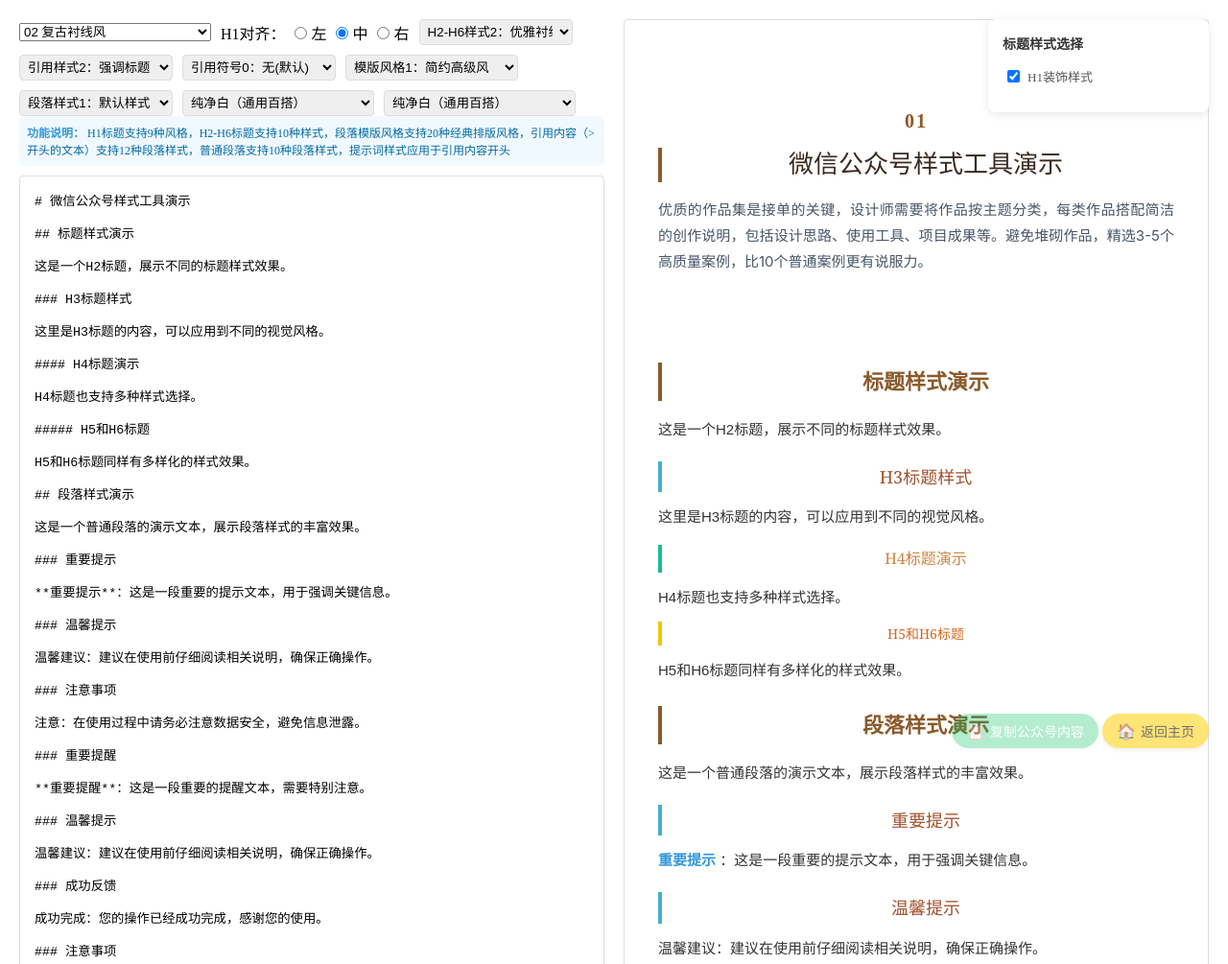
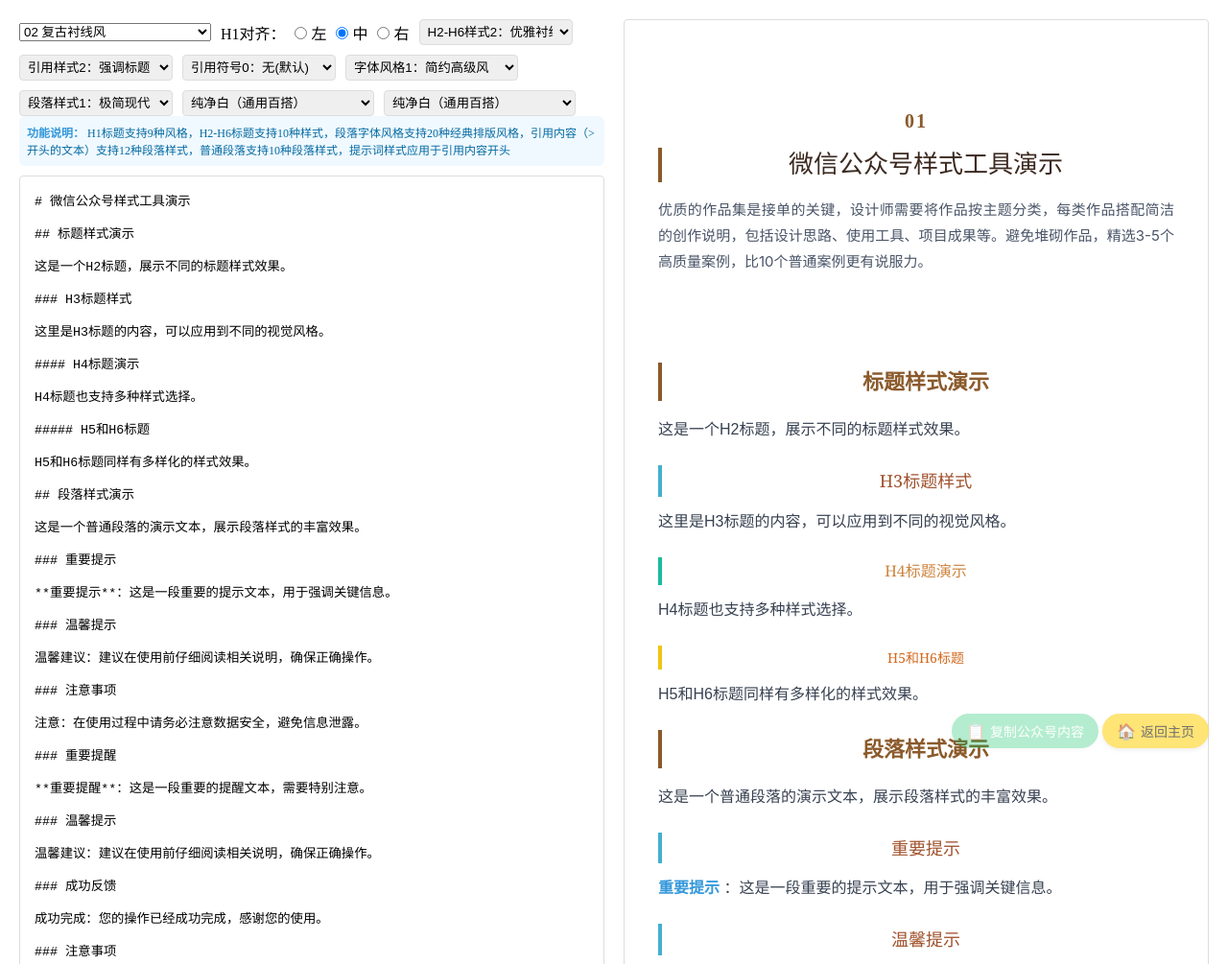
Before and after one commit to shengmingzhishu/LeeCommonWxMDFormatHtml, a plain HTML site: page markdown/md-custom-style-youhua-page-master.html in a window 1280 px wide. Shown: the top 1005 px of the page at 96% size. Drawn offline with Linux system fonts and the light colour scheme; files whose address does not match are found by name.

Commit message:
增加了样式设置

```diff
--- a/markdown/md-custom-style-youhua-page-master.html
+++ b/markdown/md-custom-style-youhua-page-master.html
@@ -209,14 +209,7 @@
     </style>
 </head>
 <body>
-    <!-- 样式选择器 -->
-    <div class="style-selector">
-        <h4>标题样式选择</h4>
-        <div class="style-option">
-            <input type="checkbox" id="enablePartStyle" checked>
-            <label for="enablePartStyle">H1装饰样式</label>
-        </div>
-    </div>
+
 
     <a href="../index.html" class="back-home"> 返回主页</a>
     <div class="container">
@@ -282,42 +275,52 @@
                     <option value="prompt-style-5">引用符号5：成功反馈</option>
                 </select>
 
-                <!-- 段落模版风格选择（统一控制字体、字号、行高、首行缩进等） -->
+                <!-- 段落字体风格选择（统一控制字体、字号、行高、首行缩进等） -->
                 <select id="template-style-select" style="width: 180px; padding: 4px; border: 1px solid #ddd; border-radius: 4px;" onChange="changeHtml(this.value)">
-                    <option value="template-style-1">模版风格1：简约高级风</option>
-                    <option value="template-style-2">模版风格2：清晰分点风</option>
-                    <option value="template-style-3">模版风格3：学术严谨风</option>
-                    <option value="template-style-4">模版风格4：国风古韵风</option>
-                    <option value="template-style-5">模版风格5：温馨治愈风</option>
-                    <option value="template-style-6">模版风格6：复古怀旧风</option>
-                    <option value="template-style-7">模版风格7：活泼元气风</option>
-                    <option value="template-style-8">模版风格8：科技未来风</option>
-                    <option value="template-style-9">模版风格9：田园森系风</option>
-                    <option value="template-style-10">模版风格10：商务精英风</option>
-                    <option value="template-style-11">模版风格11：美食诱人风</option>
-                    <option value="template-style-12">模版风格12：健康养生风</option>
-                    <option value="template-style-13">模版风格13：宠物治愈风</option>
-                    <option value="template-style-14">模版风格14：星座趣味风</option>
-                    <option value="template-style-15">模版风格15：教育启蒙风</option>
-                    <option value="template-style-16">模版风格16：促销引流风</option>
-                    <option value="template-style-17">模版风格17：旅行攻略风</option>
-                    <option value="template-style-18">模版风格18：公益温情风</option>
-                    <option value="template-style-19">模版风格19：杂志精致风</option>
-                    <option value="template-style-20">模版风格20：互动问答风</option>
+                    <option value="template-style-1">字体风格1：简约高级风</option>
+                    <option value="template-style-2">字体风格2：清晰分点风</option>
+                    <option value="template-style-3">字体风格3：学术严谨风</option>
+                    <option value="template-style-4">字体风格4：国风古韵风</option>
+                    <option value="template-style-5">字体风格5：温馨治愈风</option>
+                    <option value="template-style-6">字体风格6：复古怀旧风</option>
+                    <option value="template-style-7">字体风格7：活泼元气风</option>
+                    <option value="template-style-8">字体风格8：科技未来风</option>
+                    <option value="template-style-9">字体风格9：田园森系风</option>
+                    <option value="template-style-10">字体风格10：商务精英风</option>
+                    <option value="template-style-11">字体风格11：美食诱人风</option>
+                    <option value="template-style-12">字体风格12：健康养生风</option>
+                    <option value="template-style-13">字体风格13：宠物治愈风</option>
+                    <option value="template-style-14">字体风格14：星座趣味风</option>
+                    <option value="template-style-15">字体风格15：教育启蒙风</option>
+                    <option value="template-style-16">字体风格16：促销引流风</option>
+                    <option value="template-style-17">字体风格17：旅行攻略风</option>
+                    <option value="template-style-18">字体风格18：公益温情风</option>
+                    <option value="template-style-19">字体风格19：杂志精致风</option>
+                    <option value="template-style-20">字体风格20：互动问答风</option>
                 </select>
 
                 <!-- 段落样式选择（用于引用内容等特殊段落） -->
                 <select id="normal-paragraph-style-select" style="width: 160px; padding: 4px; border: 1px solid #ddd; border-radius: 4px;" onChange="changeHtml(this.value)">
-                    <option value="normal-style-1">段落样式1：默认样式</option>
-                    <option value="normal-style-2">段落样式2：极简现代</option>
-                    <option value="normal-style-3">段落样式3：优雅衬线</option>
-                    <option value="normal-style-4">段落样式4：宽间距</option>
-                    <option value="normal-style-5">段落样式5：居中对齐</option>
-                    <option value="normal-style-6">段落样式6：右侧对齐</option>
-                    <option value="normal-style-7">段落样式7：复古印刷</option>
-                    <option value="normal-style-8">段落样式8：清新冷色</option>
-                    <option value="normal-style-9">段落样式9：柔和暖色</option>
-                    <option value="normal-style-10">段落样式10：深色模式</option>
+                    <option value="normal-style-1">段落样式1：极简现代</option>
+                    <option value="normal-style-2">段落样式2：优雅衬线</option>
+                    <option value="normal-style-3">段落样式3：深色模式</option>
+                    <option value="normal-style-4">段落样式4：柔和暖色</option>
+                    <option value="normal-style-5">段落样式5：清新冷色</option>
+                    <option value="normal-style-6">段落样式6：复古印刷</option>
+                    <option value="normal-style-7">段落样式7：强调首字</option>
+                    <option value="normal-style-8">段落样式8：卡片式</option>
+                    <option value="normal-style-9">段落样式9：渐变文字</option>
+                    <option value="normal-style-10">段落样式10：宽间距排版</option>
+                    <option value="normal-style-11">段落样式11：引用样式</option>
+                    <option value="normal-style-12">段落样式12：紧凑排版</option>
+                    <option value="normal-style-13">段落样式13：手写风格</option>
+                    <option value="normal-style-14">段落样式14：高对比度</option>
+                    <option value="normal-style-15">段落样式15：纹理背景</option>
+                    <option value="normal-style-16">段落样式16：居中对齐</option>
+                    <option value="normal-style-17">段落样式17：右侧对齐</option>
+                    <option value="normal-style-18">段落样式18：多彩强调</option>
+                    <option value="normal-style-19">段落样式19：大号字体</option>
+                    <option value="normal-style-20">段落样式20：微妙阴影</option>
                 </select>
 
 
@@ -369,7 +372,7 @@
             <!-- 功能说明 -->
             <div style="margin-bottom: 10px; padding: 8px; background-color: #f0f9ff; border-radius: 6px; font-size: 12px; color: #0369a1;">
                 <strong>功能说明：</strong>
-                H1标题支持9种风格，H2-H6标题支持10种样式，段落模版风格支持20种经典排版风格，引用内容（>开头的文本）支持12种段落样式，普通段落支持10种段落样式，提示词样式应用于引用内容开头
+                H1标题支持9种风格，H2-H6标题支持10种样式，段落字体风格支持20种经典排版风格，引用内容（>开头的文本）支持12种段落样式，普通段落支持10种段落样式，提示词样式应用于引用内容开头
             </div>
 
             <!-- 输入文本 -->
@@ -389,7 +392,7 @@
 
 
     function changeTitleTheme(color) {
-        autoFormatText(document.getElementById('editor').value, getStyleOptions())
+        autoFormatText(document.getElementById('editor').value)
     }
 
     function generateH1HTMLStyle(selectedStyle,titleAlign, selectedTitleColor, selectedThemeColor, titleName,) {
@@ -489,28 +492,10 @@
 
     function changeHtml() {
         const editor = document.getElementById('editor');
-        const html = autoFormatText(editor.value, getStyleOptions());
+        const html = autoFormatText(editor.value);
         preview.innerHTML = html;
     }
 
-    // 获取当前样式选项
-    function getStyleOptions() {
-        return {
-            enablePartStyle: document.getElementById('enablePartStyle').checked
-        };
-    }
-
-    // 样式选择器事件监听
-    document.addEventListener('DOMContentLoaded', function() {
-        // 样式选择器事件监听
-        const enablePartStyleCheckbox = document.getElementById('enablePartStyle');
-
-        if (enablePartStyleCheckbox) {
-            enablePartStyleCheckbox.addEventListener('change', () => {
-                changeHtml();
-            });
-        }
-    });
 
     // 生成H2-H6标题样式
     function generateHeadingHTMLStyle(styleType, level, content, titleAlign) {
@@ -633,7 +618,7 @@
         return `<p ${styleAttr}>${promptPrefix}${content}</p>`;
     }
 
-    // 生成段落模版风格样式（统一控制字体、字号、行高、首行缩进等）
+    // 生成段落字体风格样式（统一控制字体、字号、行高、首行缩进等）
     function generateTemplateStyleCSS(templateStyle) {
         const templateStyles = new Map([
             ["template-style-1", { // 简约高级风
@@ -829,22 +814,32 @@
         return cssText;
     }
 
-    // 生成普通段落样式
+    // 生成普通段落样式（参考 wenzhang.html 中的20种段落样式）
     function generateNormalParagraphHTML(content, styleType, templateStyle) {
-        // 获取模版风格样式
+        // 获取字体风格样式
         const templateCSS = generateTemplateStyleCSS(templateStyle);
 
         const normalParagraphStyles = new Map([
-            ["normal-style-1", `style="${templateCSS};"`],
-            ["normal-style-2", `style="${templateCSS} text-align: left;"`],
-            ["normal-style-3", `style="${templateCSS} font-family: Georgia, 'Times New Roman', serif;"`],
-            ["normal-style-4", `style="${templateCSS} letter-spacing: 0.03em;"`],
-            ["normal-style-5", `style="${templateCSS} text-align: center; max-width: 320px; margin-left: auto; margin-right: auto;"`],
-            ["normal-style-6", `style="${templateCSS} text-align: right; max-width: 320px; margin-left: auto;"`],
-            ["normal-style-7", `style="${templateCSS} font-family: 'Times New Roman', serif; padding: 0.5em 0; border-top: 1px solid rgba(0,0,0,0.1); border-bottom: 1px solid rgba(0,0,0,0.1);"`],
-            ["normal-style-8", `style="${templateCSS} color: #1E3A8A;"`],
-            ["normal-style-9", `style="${templateCSS} color: #78350F;"`],
-            ["normal-style-10", `style="${templateCSS} color: #E5E7EB; background-color: #1F2937; padding: 1.5em; border-radius: 0.5em;"`],
+            ["normal-style-1", `style="${templateCSS} color: #374151; line-height: 1.7; font-size: 1rem; margin-bottom: 1.5rem; text-align: left;"`],
+            ["normal-style-2", `style="${templateCSS} color: #1F2937; line-height: 1.8; font-size: 1.125rem; margin-bottom: 1.75rem; text-indent: 2rem;"`],
+            ["normal-style-3", `style="${templateCSS} color: #E5E7EB; background-color: #1F2937; line-height: 1.7; font-size: 1rem; padding: 1.5rem; border-radius: 0.5rem; margin-bottom: 1.5rem;"`],
+            ["normal-style-4", `style="${templateCSS} color: #78350F; background-color: rgba(254, 243, 199, 0.3); line-height: 1.6; font-size: 1rem; padding: 1.25rem; border-radius: 0.5rem; margin-bottom: 1.5rem;"`],
+            ["normal-style-5", `style="${templateCSS} color: #1E3A8A; background-color: rgba(224, 231, 255, 0.3); line-height: 1.65; font-size: 1rem; padding: 1.25rem; border-radius: 0.5rem; margin-bottom: 1.5rem;"`],
+            ["normal-style-6", `style="${templateCSS} color: #44403C; background-color: #faf9f7; background-image: linear-gradient(90deg, rgba(0,0,0,0.02) 1px, transparent 1px), linear-gradient(rgba(0,0,0,0.02) 1px, transparent 1px); background-size: 20px 20px; line-height: 1.9; font-size: 1rem; text-indent: 2rem; margin-bottom: 1.75rem;"`],
+            ["normal-style-7", `style="${templateCSS} color: #1F2937; line-height: 1.8; font-size: 1.125rem; margin-bottom: 1.75rem;"`],
+            ["normal-style-8", `style="${templateCSS} color: #374151; background-color: #F0F9FF; border: 1px solid #93C5FD; line-height: 1.6; font-size: 1rem; padding: 1.5rem; border-radius: 0.75rem; box-shadow: 0 4px 15px rgba(59, 130, 246, 0.05); margin-bottom: 1.5rem;"`],
+            ["normal-style-9", `style="${templateCSS} font-size: 1.125rem; font-weight: 500; line-height: 1.7; margin-bottom: 1.5rem; background-clip: text; -webkit-background-clip: text; color: transparent; background-image: linear-gradient(to right, #3B82F6, #8B5CF6);"`],
+            ["normal-style-10", `style="${templateCSS} color: #374151; line-height: 1.9; letter-spacing: 0.03em; font-size: 1rem; margin-bottom: 1.75rem; word-spacing: 0.1em;"`],
+            ["normal-style-11", `style="${templateCSS} color: #374151; font-style: italic; line-height: 1.7; font-size: 1.05rem; margin-bottom: 1.5rem; padding-left: 1.5rem; border-left: 4px solid rgba(59, 130, 246, 0.3);"`],
+            ["normal-style-12", `style="${templateCSS} color: #D1D5DB; background-color: #1F2937; line-height: 1.5; font-size: 0.9375rem; margin-bottom: 1rem; padding: 1rem; border-radius: 0.5rem;"`],
+            ["normal-style-13", `style="${templateCSS} color: #1F2937; background-color: #F3F4F6; line-height: 1.6; font-size: 1.125rem; margin-bottom: 1.5rem; padding: 1.25rem; border-radius: 0.5rem; transform: rotate(-0.5deg);"`],
+            ["normal-style-14", `style="${templateCSS} color: #FFFFFF; background-color: #000000; font-weight: 500; line-height: 1.7; font-size: 1rem; margin-bottom: 1.5rem; padding: 1.25rem; border-radius: 0.5rem;"`],
+            ["normal-style-15", `style="${templateCSS} color: #FFFFFF; background-color: rgba(0, 0, 0, 0.3); background-image: url('texture.jpg'); background-size: cover; background-blend-mode: overlay; line-height: 1.7; font-size: 1rem; padding: 1.5rem; border-radius: 0.5rem; text-shadow: 0 2px 4px rgba(0, 0, 0, 0.1); margin-bottom: 1.5rem;"`],
+            ["normal-style-16", `style="${templateCSS} color: #374151; line-height: 1.7; font-size: 1rem; margin-bottom: 1.5rem; text-align: center; max-width: 320px; margin-left: auto; margin-right: auto;"`],
+            ["normal-style-17", `style="${templateCSS} color: #374151; line-height: 1.7; font-size: 1rem; margin-bottom: 1.5rem; text-align: right; max-width: 320px; margin-left: auto;"`],
+            ["normal-style-18", `style="${templateCSS} color: #374151; line-height: 1.7; font-size: 1rem; margin-bottom: 1.5rem;"`],
+            ["normal-style-19", `style="${templateCSS} color: #1F2937; line-height: 1.8; font-size: 1.25rem; margin-bottom: 1.75rem; font-weight: 400; background-color: #F0F9FF; padding: 1.5rem; border-radius: 0.75rem;"`],
+            ["normal-style-20", `style="${templateCSS} color: #1F2937; line-height: 1.7; font-size: 1rem; margin-bottom: 1.5rem; text-shadow: 0 1px 2px rgba(0, 0, 0, 0.05); background-color: #FFFFFF; padding: 1.25rem; border-radius: 0.75rem; box-shadow: 0 4px 20px rgba(0, 0, 0, 0.05);"`],
         ]);
 
         const styleAttr = normalParagraphStyles.get(styleType) || normalParagraphStyles.get("normal-style-1");
@@ -862,7 +857,7 @@
 
 
 
-    function autoFormatText(rawText, styleOptions = { enablePartStyle: true }) {
+    function autoFormatText(rawText) {
 
         // 每次都初始化
         numberIndex = 0
@@ -946,11 +941,7 @@
 
                 if(level === 1) {
                     // 根据样式选项决定是否应用part样式
-                    if(styleOptions.enablePartStyle) {
-                        html.push(`<div class="part-container">${generateH1HTMLStyle(selectedStyle,titleAlign, selectedTitleColor,  selectedThemeColor, content)}</div>`);
-                    } else {
-                        html.push(`<h1 style="font-size: 32px; font-weight: 600; color: #2D3748; margin: 24px 0 16px 0; text-align: ${titleAlign};">${content}</h1>`);
-                    }
+                    html.push(`<div class="part-container">${generateH1HTMLStyle(selectedStyle,titleAlign, selectedTitleColor,  selectedThemeColor, content)}</div>`);
                     // html.push(`
                     // <div  style="text-align: ${titleAlign};">
                     //     <div class="${selectedStyle}" style="text-align: ${titleAlign};">
@@ -1031,7 +1022,7 @@
             if (trimmedLine) {
                 const content = processInlineMarkdown(trimmedLine);
 
-                // 普通段落应用选定的段落样式和模版风格
+                // 普通段落应用选定的段落样式和字体风格
                 let normalParagraphHTML = generateNormalParagraphHTML(content, normalParagraphStyleType, templateStyleType);
                 html.push(normalParagraphHTML);
             }
@@ -1716,7 +1707,7 @@
 
         editor.addEventListener('input', () => {
             const markdown = editor.value;
-            const html = autoFormatText(markdown, getStyleOptions());
+            const html = autoFormatText(markdown);
             preview.innerHTML = html;
         });
 
@@ -1828,13 +1819,13 @@
         document.getElementById('template-style-select').value = 'template-style-1';
 
         editor.value = demoContent
-        const html = autoFormatText(editor.value, getStyleOptions());
+        const html = autoFormatText(editor.value);
         preview.innerHTML = html;
 
         // 复制公众号兼容内容
         function copyWechatHTML() {
             const markdown = editor.value;
-            const htmlContent = autoFormatText(markdown, getStyleOptions());
+            const htmlContent = autoFormatText(markdown);
 
             // 创建临时textarea元素
             const textarea = document.createElement('textarea');
```
